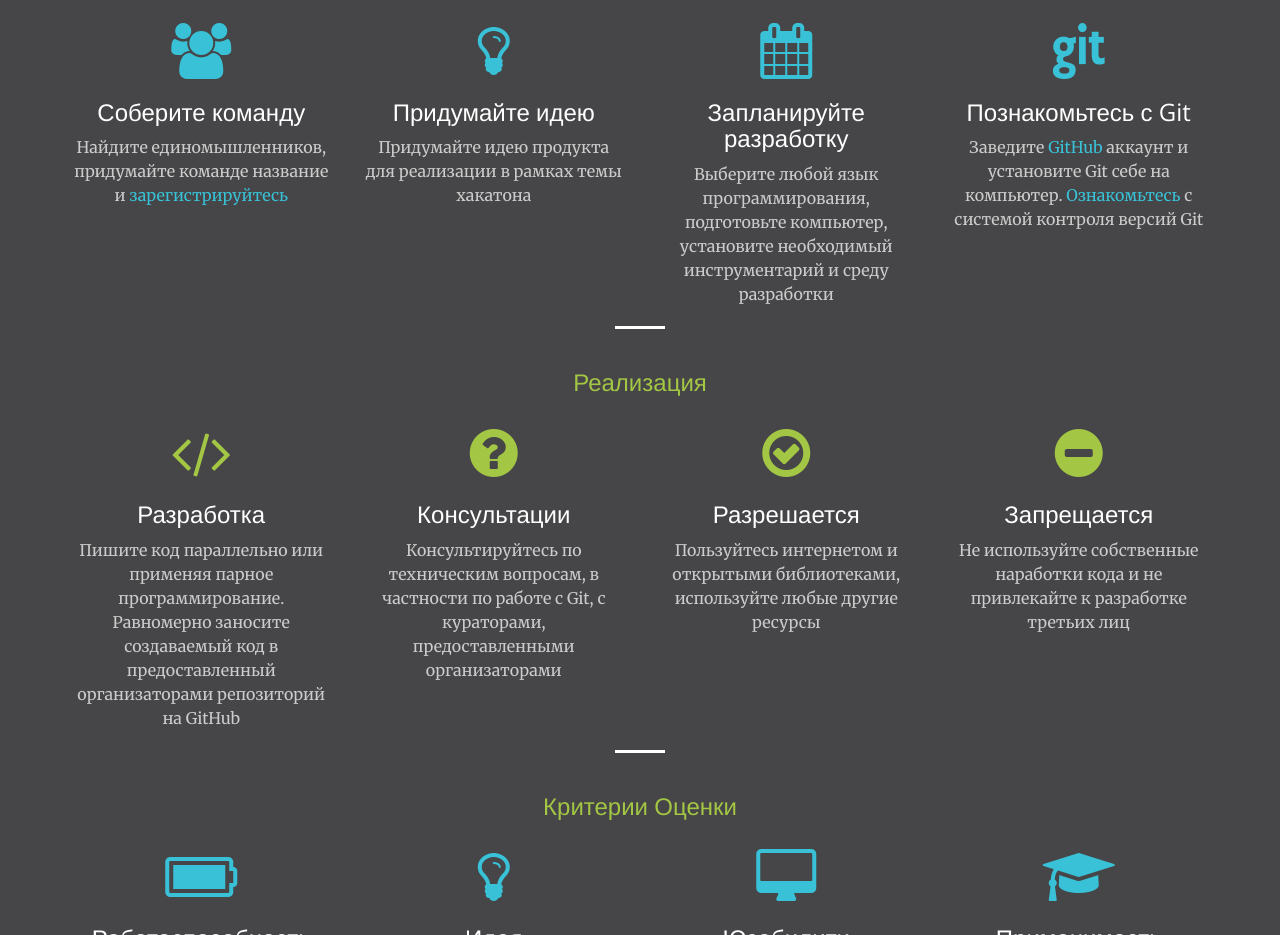
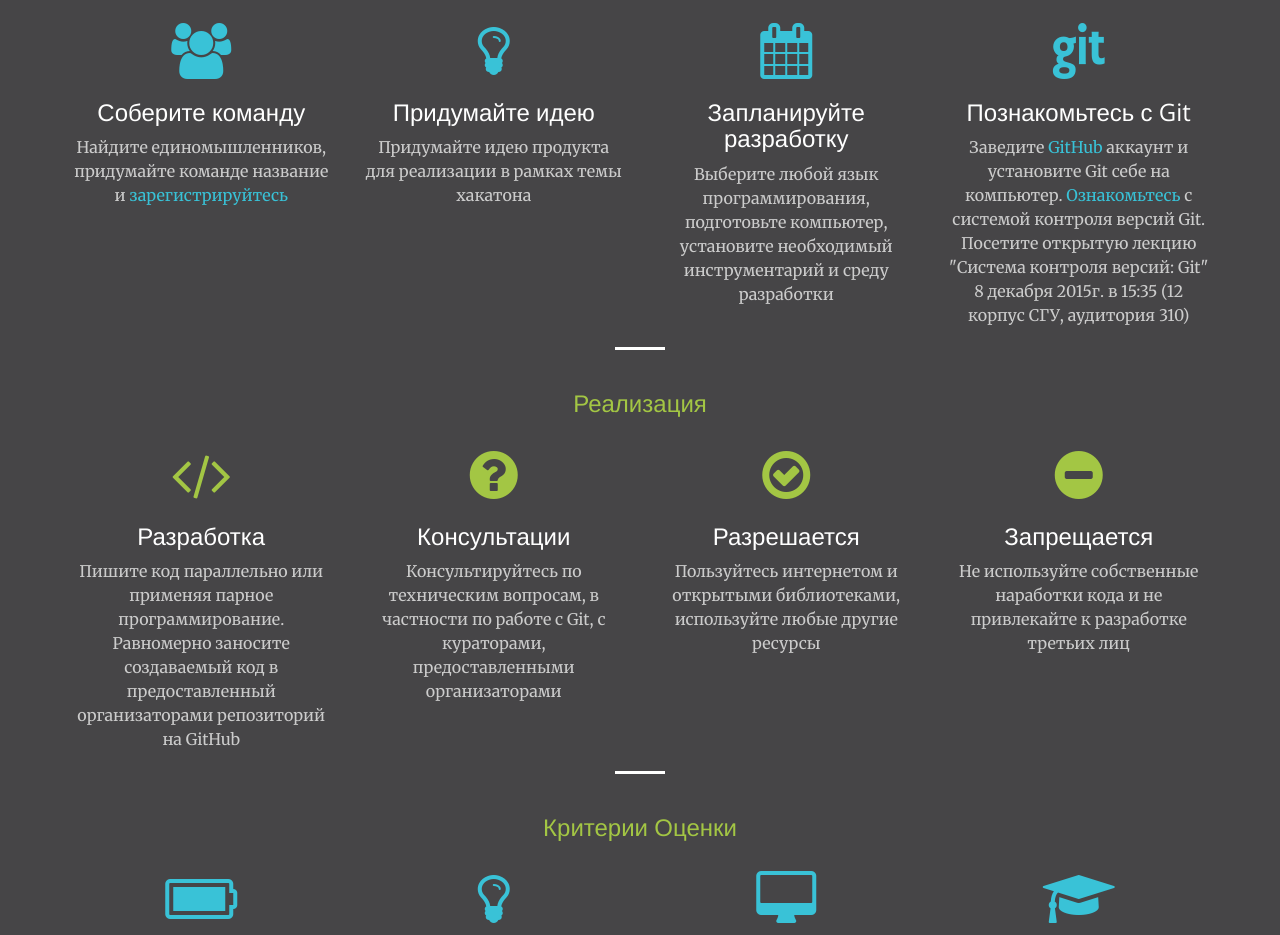
Before and after one commit to code4edu/code4edu.github.io, a plain HTML site: page index.html in a window 1280 px wide. Shown: the part 2390-3325 px from the top of the page. Drawn offline with nearby package versions, Linux system fonts and the light colour scheme.

Commit message:
Added info about Git lection

```diff
--- a/index.html
+++ b/index.html
@@ -255,7 +255,7 @@
             <div class="service-box">
                 <i class="fa fa-4x fa-git wow bounceIn text-primary" data-wow-delay=".3s"></i>
                 <h3>Познакомьтесь с Git</h3>
-                <p class="subtext">Заведите <a href="https://github.com" target="_blank">GitHub</a> аккаунт и установите Git себе на компьютер. <a href="https://git-scm.com/book/ru/v1">Ознакомьтесь</a> с системой контроля версий Git</p>
+                <p class="subtext">Заведите <a href="https://github.com" target="_blank">GitHub</a> аккаунт и установите Git себе на компьютер. <a href="https://git-scm.com/book/ru/v1">Ознакомьтесь</a> с системой контроля версий Git. Посетите открытую лекцию "Система контроля версий: Git"<br/> 8 декабря 2015г. в 15:35 (12 корпус СГУ, аудитория 310)</p>
             </div>
         </div>
     </div>
```
